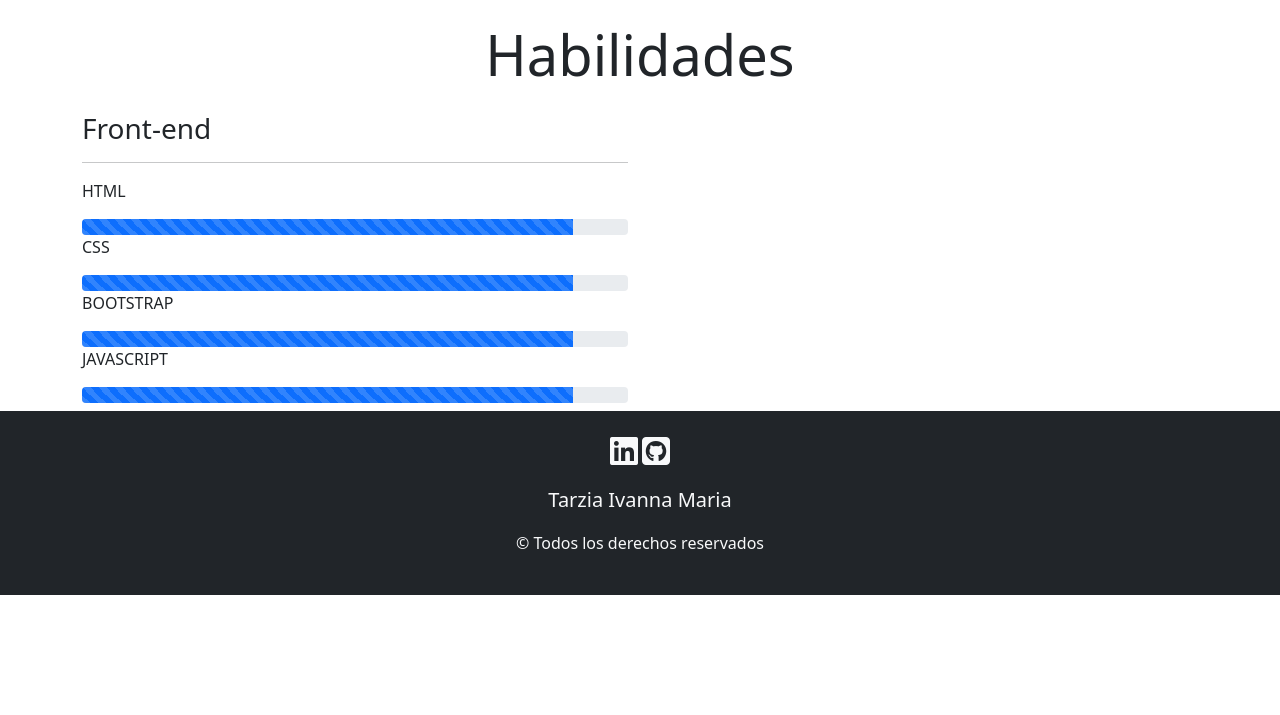
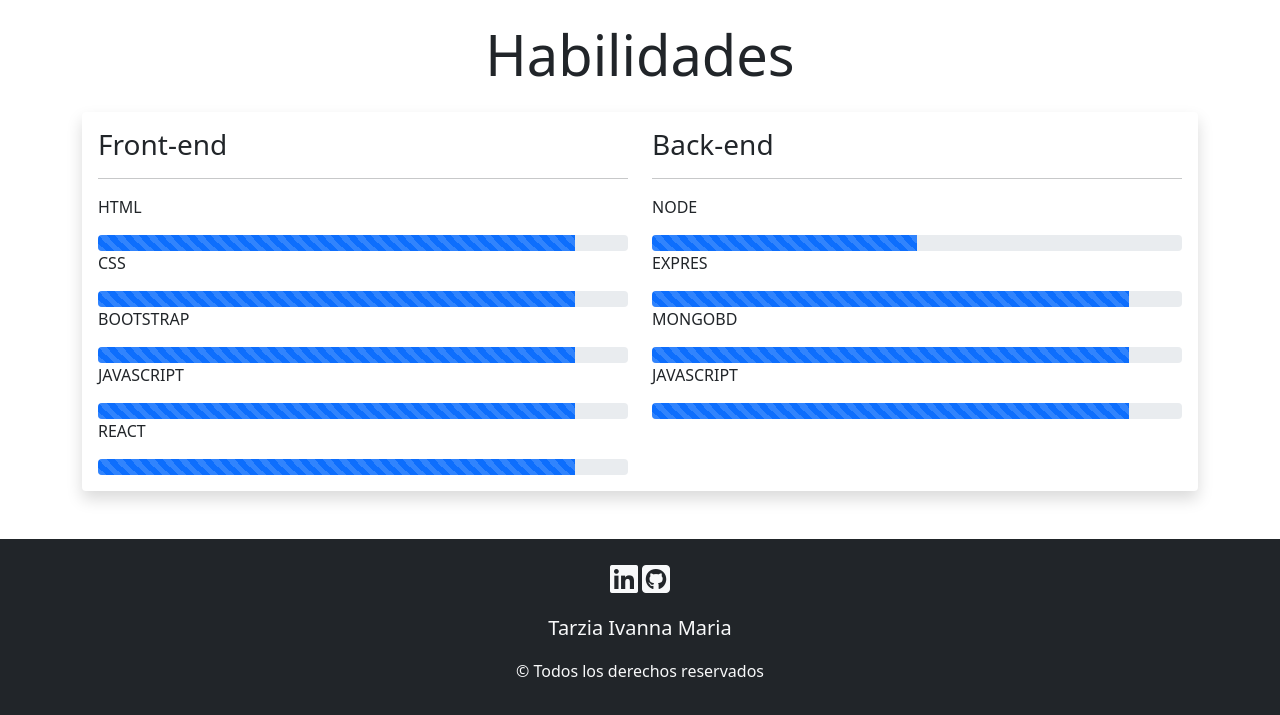
Before and after one commit to ivannatarzia/ivannatarzia.github.io, a plain HTML site: page index.html in a window 1280 px wide. Shown: the part 2089-2804 px from the top of the page. Before the commit the page ends 2684 px from the top, so only its background shows below. Drawn offline with nearby package versions, Linux system fonts and the light colour scheme.

Commit message:
se agrego mas habilidades

```diff
--- a/index.html
+++ b/index.html
@@ -198,7 +198,7 @@
         </div>
     </article>
     <h2 class="display-4 text-center my-4" id="habilidades">Habilidades</h2>
-    <article>
+    <article class="shadow p-3 mb-5 bg-body rounded">
         <div class="row">
             <div class="col-sm-12 col-md-6">
                 <h3>Front-end</h3>
@@ -223,15 +223,38 @@
                     <div class="progress-bar progress-bar-striped" role="progressbar" style="width: 90%"
                         aria-valuenow="10" aria-valuemin="0" aria-valuemax="100"></div>
                 </div>
+                <P>REACT</P>
+                <div class="progress">
+                    <div class="progress-bar progress-bar-striped" role="progressbar" style="width: 90%"
+                        aria-valuenow="10" aria-valuemin="0" aria-valuemax="100"></div>
+                </div>
 
             </div>
             <div class="col-sm-12 col-md-6">
-
+                <h3>Back-end</h3>
+                <hr>
+                <p>NODE</p>
+                <div class="progress">
+                    <div class="progress-bar progress-bar-striped" role="progressbar" style="width: 50%"
+                        aria-valuenow="10" aria-valuemin="0" aria-valuemax="100"></div>
+                </div>
+                <p>EXPRES</p>
+                <div class="progress">
+                    <div class="progress-bar progress-bar-striped" role="progressbar" style="width: 90%"
+                        aria-valuenow="10" aria-valuemin="0" aria-valuemax="100"></div>
+                </div>
+                <p>MONGOBD</p>
+                <div class="progress">
+                    <div class="progress-bar progress-bar-striped" role="progressbar" style="width: 90%"
+                        aria-valuenow="10" aria-valuemin="0" aria-valuemax="100"></div>
+                </div>
+                <P>JAVASCRIPT</P>
+                <div class="progress">
+                    <div class="progress-bar progress-bar-striped" role="progressbar" style="width: 90%"
+                        aria-valuenow="10" aria-valuemin="0" aria-valuemax="100"></div>
+                </div>
 
             </div>
-
-        </div>
-        <h3></h3>
     </article>
 
 </section>
```
